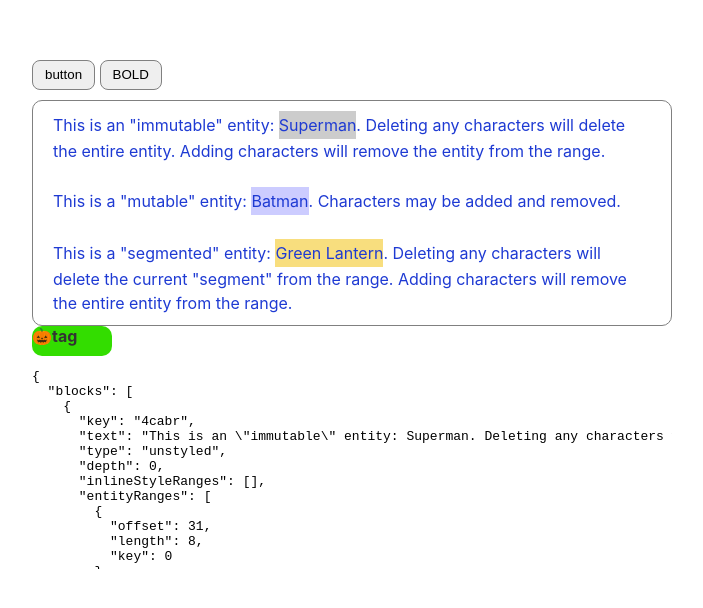
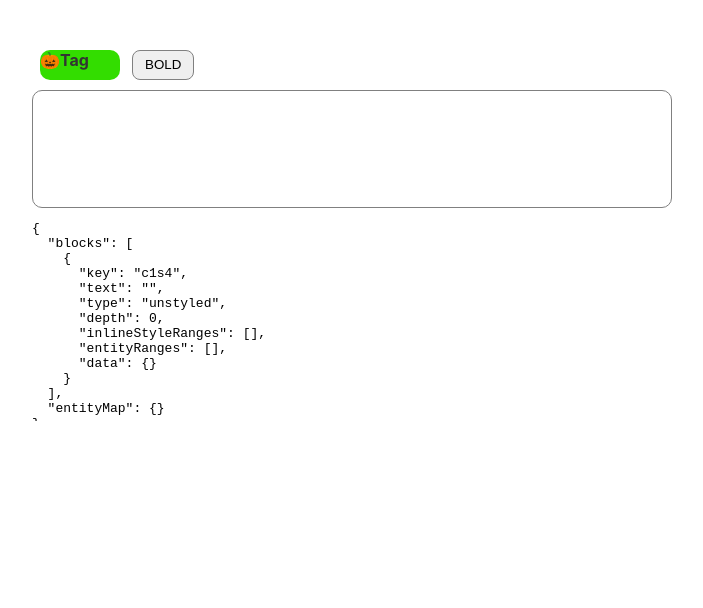
Before and after one commit to fourside/draftjs-sample, a React (Create React App) app: page / in a window 1280 px wide. Shown: the top 608 px of the page, without its empty margins (288-991 px from the left). Built offline with nearby package versions, Linux system fonts and the light colour scheme.

Commit message:
CompositeDecorator

```diff
--- /dev/null
+++ b/src/Decorator.ts
@@ -0,0 +1,36 @@
+import { CompositeDecorator, ContentBlock, ContentState, EditorState, Modifier } from "draft-js";
+import { Tag } from "./Tag";
+
+export const decorator = new CompositeDecorator([
+  {
+    strategy: getEntityStrategy(),
+    component: Tag,
+  },
+]);
+
+function getEntityStrategy() {
+  return function(contentBlock: ContentBlock, callback: (start: number, end: number) => void, contentState: ContentState) {
+    contentBlock.findEntityRanges(
+      (character) => {
+        const entityKey = character.getEntity();
+        return !!entityKey;
+      },
+      callback
+    );
+  };
+}
+
+export function insertEntity(editorState: EditorState): EditorState {
+  const contentState = editorState.getCurrentContent();
+  const selection = editorState.getSelection();
+  const entity = contentState.createEntity('TAG', 'IMMUTABLE', { label: 'hoge' });
+  const key = entity.getLastCreatedEntityKey();
+
+  // const text = `hoge\u200b`; // not work
+  const text = `hoge`;
+  const newContentState = Modifier.insertText(contentState, selection, text, undefined, key)
+  return EditorState.push(editorState,
+    newContentState,
+    'insert-characters'
+  );
+}
--- a/src/EditorSample.tsx
+++ b/src/EditorSample.tsx
@@ -1,15 +1,16 @@
 import React, { useState, useEffect, useRef } from "react";
-import { Editor, EditorState, convertToRaw, Modifier, RichUtils, CompositeDecorator, ContentBlock, ContentState, getDefaultKeyBinding } from 'draft-js';
+import { Editor, EditorState, convertToRaw, RichUtils, ContentBlock, getDefaultKeyBinding } from 'draft-js';
 import { Tag } from './Tag'
-import { blocks, decorator } from './RawContent';
+import { decorator, insertEntity } from './Decorator';
 
 type Props = {};
 
 export const EditorSample: React.FC<Props> = (props) => {
-  const [editorState, setEditorState] = useState(EditorState.createWithContent(blocks, decorator));
+  const [editorState, setEditorState] = useState(EditorState.createEmpty(decorator));
   const editor = useRef<Editor>(null);
 
-  const getColor = () => Math.floor(Math.random() * 255)
+  // const getColor = () => Math.floor(Math.random() * 255)
+  const getColor = () => 0
   const editorStyle = {
     ...styles.editor,
     color: `rgb(${getColor()},${getColor()},${getColor()})`,
@@ -33,17 +34,8 @@ export const EditorSample: React.FC<Props> = (props) => {
   }, []);
 
   const handleClick = () => {
-    console.log("hoge")
-    const contentState = editorState.getCurrentContent();
-    const selection = editorState.getSelection();
-    const entity = contentState.createEntity('TAG', 'IMMUTABLE', { label: 'hoge' });
-    const key = entity.getLastCreatedEntityKey();
-    const modifiedEntity = Modifier.applyEntity(entity, selection, key);
-    const newEditorState = EditorState.push(editorState,
-      modifiedEntity,
-      'insert-characters'
-    )
-    setEditorState(newEditorState); // not work :cry:
+    const newEditorState = insertEntity(editorState);
+    setEditorState(newEditorState);
   }
 
   const handleKeyCommand = (command: string, editorState: EditorState, timestamp: number) => {
@@ -56,54 +48,6 @@ export const EditorSample: React.FC<Props> = (props) => {
     setEditorState(newEditorState);
   }
 
-  const HANDLE_REGEX = /@[\w]+/g;
-  const HASHTAG_REGEX = /#[\w\u0590-\u05ff]+/g;
-
-  function handleStrategy(contentBlock: ContentBlock, callback: Function, contentState: ContentState) {
-    findWithRegex(HANDLE_REGEX, contentBlock, callback);
-  }
-
-  function hashtagStrategy(contentBlock: ContentBlock, callback: Function, contentState: unknown) {
-    findWithRegex(HASHTAG_REGEX, contentBlock, callback);
-  }
-
-  function findWithRegex(regex: RegExp, contentBlock: ContentBlock, callback: Function) {
-    const text = contentBlock.getText();
-    let matchArr, start;
-    while ((matchArr = regex.exec(text)) !== null) {
-      start = matchArr.index;
-      callback(start, start + matchArr[0].length);
-    }
-  }
-
-  const HandleSpan: React.FC<{}> = props => {
-    return (
-      <span {...props}>
-        {props.children}
-      </span>
-    );
-  };
-
-  const HashtagSpan: React.FC<{}> = props => {
-    return (
-      <span {...props}>
-        {props.children}
-      </span>
-    );
-  };
-
-  const compositeDecorator = new CompositeDecorator([
-    {
-      strategy: handleStrategy,
-      component: HandleSpan,
-    },
-    {
-      strategy: hashtagStrategy,
-      component: HashtagSpan,
-    },
-  ]);
-  EditorState.set(editorState, { decorator: compositeDecorator })
-
   const handleKeyBinding = (e: React.KeyboardEvent<{}>) => {
     // console.log('keyBindingFn', e.keyCode, e.key)
     if (e.keyCode === 229) {
@@ -114,12 +58,14 @@ export const EditorSample: React.FC<Props> = (props) => {
     return defaultKeyBinding;
   }
 
-  console.log('render')
+  // console.log('render')
   return (
     <div style={styles.container}>
-      <button style={styles.button} onClick={handleClick}>button</button>
-      {" "}
-      <button style={styles.button} onClick={handleBoldClick}>BOLD</button>
+      <div style={styles.buttons}>
+        <Tag label={"tag"} onClick={handleClick} style={styles.tag}>Tag</Tag>
+        {" "}
+        <button style={styles.button} onClick={handleBoldClick}>BOLD</button>
+      </div>
       <div style={editorStyle} onClick={focusEditor}>
         <Editor
           ref={editor}
@@ -131,7 +77,6 @@ export const EditorSample: React.FC<Props> = (props) => {
           blockRendererFn={blockRenderer}
         />
       </div>
-      <Tag label={"tag"} />
       <pre style={styles.console}>
         {JSON.stringify(convertToRaw(editorState.getCurrentContent()), null, '  ')}
       </pre>
@@ -149,8 +94,8 @@ function blockStyleFn(contentBlock: ContentBlock) {
 }
 
 function blockRenderer(contentBlock: ContentBlock) {
-  const type = contentBlock.getType();
-  console.log('blocktype', type)
+  // const type = contentBlock.getType();
+  // console.log('blocktype', type)
 }
 
 const styles = {
@@ -169,11 +114,18 @@ const styles = {
     maxHeight: '200px',
     overflowY: 'scroll' as const,
   },
+  tag: {
+    cursor: 'pointer',
+  },
+  buttons: {
+    display: 'flex',
+    margin: '10px 0',
+  },
   button: {
     border: '1px solid grey',
     borderRadius: '8px',
     padding: '4px 12px',
-    margin: '10px 0',
+    marginLeft: '4px',
     lineHeight: '1.5',
     cursor: 'pointer',
   },
--- a/src/RawContent.tsx
+++ b/src/RawContent.tsx
@@ -67,6 +67,7 @@ const TokenSpan: React.FC<Props> = props => {
   return (
     <div style={style} contentEditable={false}>
       <div data-offset-key={props.offsetkey} >
+        <span>💡</span>
         {props.children}
       </div>
     </div>
@@ -133,17 +134,20 @@ const styles = {
   },
   immutable: {
     backgroundColor: 'rgba(0, 0, 0, 0.2)',
-    padding: '2px 0',
+    padding: '4px 8px',
     display: 'inline-flex',
+    borderRadius: '10px',
   },
   mutable: {
     backgroundColor: 'rgba(204, 204, 255, 1.0)',
-    padding: '2px 0',
+    padding: '4px 8px',
     display: 'inline-flex',
+    borderRadius: '10px',
   },
   segmented: {
     backgroundColor: 'rgba(248, 222, 126, 1.0)',
-    padding: '2px 0',
+    padding: '4px 8px',
     display: 'inline-flex',
+    borderRadius: '10px',
   },
 };
--- a/src/Tag.tsx
+++ b/src/Tag.tsx
@@ -1,11 +1,20 @@
 import React from "react";
 
-export const Tag: React.FC<{label: string}> = (props) => {
+type Props = {
+    label: string;
+    onClick: () => void;
+    style: any;
+}
+export const Tag: React.FC<Props> = (props) => {
+  const tagStyles = {
+    ...props.style,
+    ...styles.tag,
+  }
   return (
-    <div style={styles.tag}>
+    <div style={tagStyles} onClick={props.onClick} contentEditable={false}>
       <div style={styles.tagContainer}>
         <span>🎃</span>
-        <span style={styles.tagLabel}>{props.label}</span>
+        <span style={styles.tagLabel}>{props.children}</span>
       </div>
     </div>
   )
@@ -19,6 +28,8 @@ const styles = {
     width: '80px',
     height: '30px',
     positon: 'relative',
+    display: 'inline-flex',
+    margin: '0 8px',
   },
   tagContainer: {
     display: 'flex',
```
